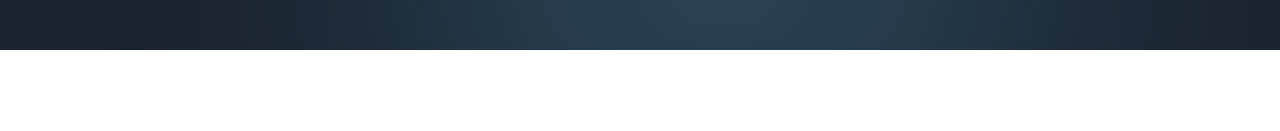
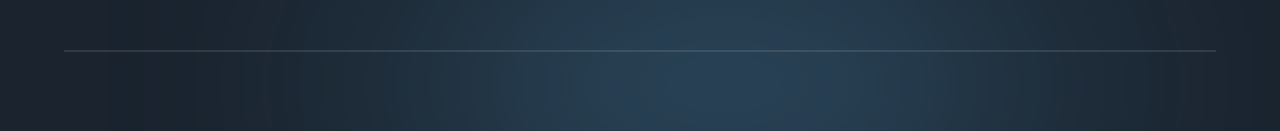
Before and after one commit to maciekpastuszak/metaversus, a Next.js app: page / in a window 1280 px wide. Shown: the part 7683-7814 px from the top of the page. Before the commit the page ends 7733 px from the top, so only its background shows below. Built offline with nearby package versions, Linux system fonts and the light colour scheme; a web font is replaced by a local one.

Commit message:
add hr to divide footer

```diff
--- a/components/Footer.jsx
+++ b/components/Footer.jsx
@@ -32,6 +32,10 @@ const Footer = () => (
           </span>
         </button>
       </div>
+
+      <div className="flex flex-col">
+        <div className="mb-[50px] h-[2px] bg-white opacity-10" />
+      </div>
     </div>
   </motion.footer>
 );
```
